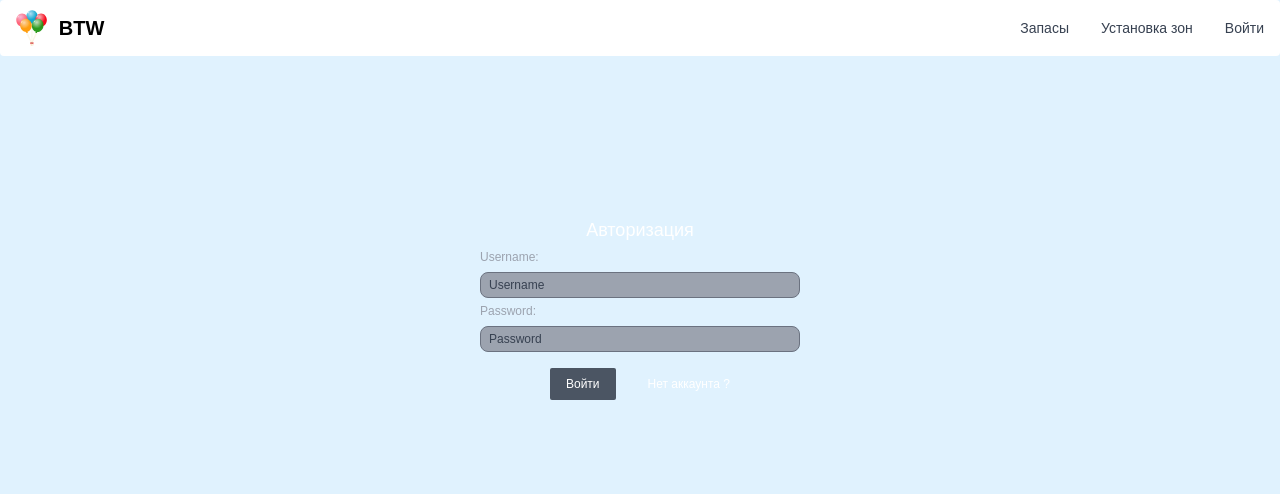
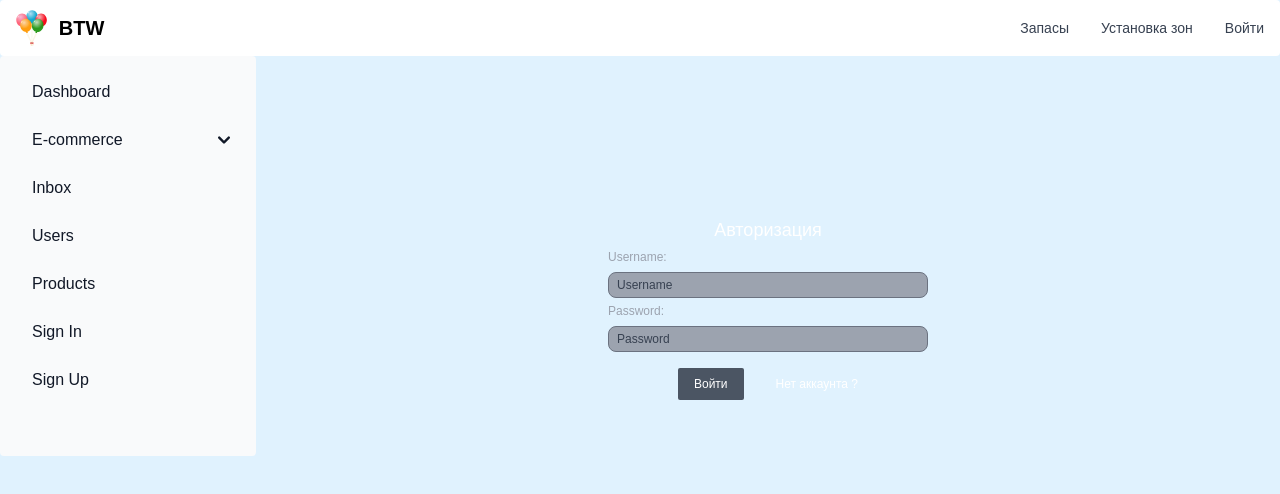
Before and after one commit to PlatenPrime/btw-client, a React (Create React App) app: page /login in a window 1280 px wide. Shown: the top 494 px of the page. Built offline with nearby package versions, Linux system fonts and the light colour scheme; no server answers.

Commit message:
useLayoutEffect!!!

```diff
--- a/src/components/Layout.jsx
+++ b/src/components/Layout.jsx
@@ -5,6 +5,7 @@ import React from 'react';
 
 import { useState } from 'react';
 import NavbarBTW from './UI/NavbarBTW';
+import SidebarBTW from './UI/SidebarBTW';
 
 
 const Layout = ({ children }) => {
@@ -18,8 +19,12 @@ const Layout = ({ children }) => {
 
 				<NavbarBTW />
 
+				<div className='flex'>
+					<SidebarBTW/>
 
-					{children}
+				{children}
+				</div>
+
 
 
 
--- /dev/null
+++ b/src/components/UI/SidebarBTW.jsx
@@ -0,0 +1,61 @@
+import { Sidebar } from 'flowbite-react';
+import React from 'react';
+
+const SidebarBTW = () => {
+	return (
+		<div className="w-fit">
+  <Sidebar aria-label="Sidebar with multi-level dropdown example">
+    <Sidebar.Items>
+      <Sidebar.ItemGroup>
+        <Sidebar.Item
+          href="#"
+
+        >
+          Dashboard
+        </Sidebar.Item>
+        <Sidebar.Collapse
+
+          label="E-commerce"
+        >
+          <Sidebar.Item href="#">
+            Products
+          </Sidebar.Item>
+        </Sidebar.Collapse>
+        <Sidebar.Item
+          href="#"
+
+        >
+          Inbox
+        </Sidebar.Item>
+        <Sidebar.Item
+          href="#"
+
+        >
+          Users
+        </Sidebar.Item>
+        <Sidebar.Item
+          href="#"
+
+        >
+          Products
+        </Sidebar.Item>
+        <Sidebar.Item
+          href="/rows"
+
+        >
+          Sign In
+        </Sidebar.Item>
+        <Sidebar.Item
+          href="#"
+
+        >
+          Sign Up
+        </Sidebar.Item>
+      </Sidebar.ItemGroup>
+    </Sidebar.Items>
+  </Sidebar>
+</div>
+	);
+};
+
+export default SidebarBTW;
--- a/src/pages/Pallet/PalletPage.jsx
+++ b/src/pages/Pallet/PalletPage.jsx
@@ -1,4 +1,4 @@
-import React, { useCallback } from 'react';
+import React, { useCallback, useLayoutEffect } from 'react';
 import { useEffect } from 'react';
 import { useState } from 'react';
 import { useDispatch, useSelector } from 'react-redux';
@@ -44,7 +44,7 @@ const PalletPage = () => {
 	const isAuth = useSelector(checkIsAuth)
 
 
-	useEffect(() => {
+	useLayoutEffect(() => {
 		if (status) {
 			toast(status)
 		}
--- a/src/pages/Row/RowPage.jsx
+++ b/src/pages/Row/RowPage.jsx
@@ -1,4 +1,4 @@
-import React, { useCallback } from 'react';
+import React, { useCallback, useLayoutEffect } from 'react';
 import { useEffect } from 'react';
 import { useState } from 'react';
 import { useDispatch, useSelector } from 'react-redux';
@@ -51,7 +51,7 @@ const RowPage = () => {
 	const isAuth = useSelector(checkIsAuth)
 
 
-	useEffect(() => {
+	useLayoutEffect(() => {
 		if (status) {
 			toast(status)
 		}
```
